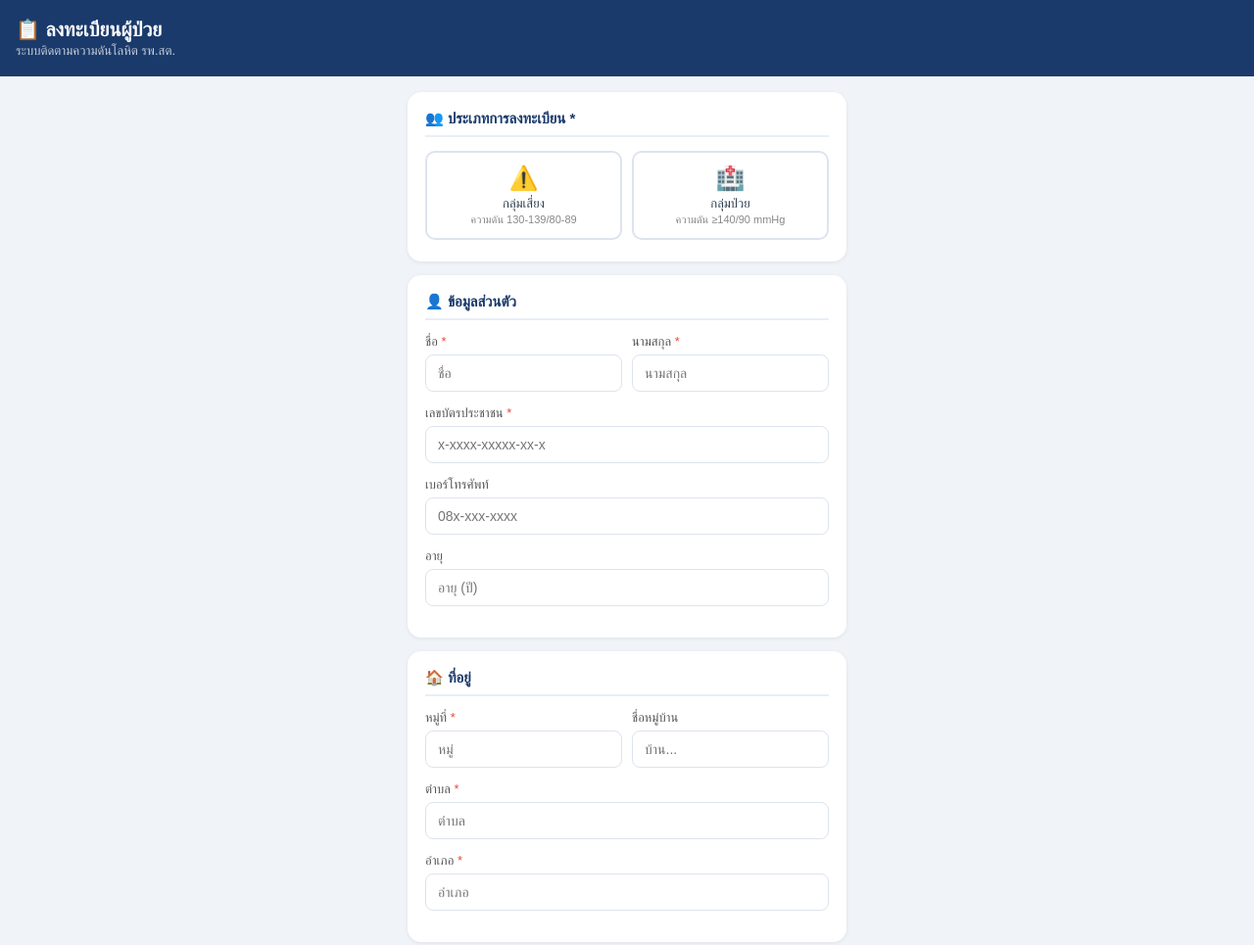
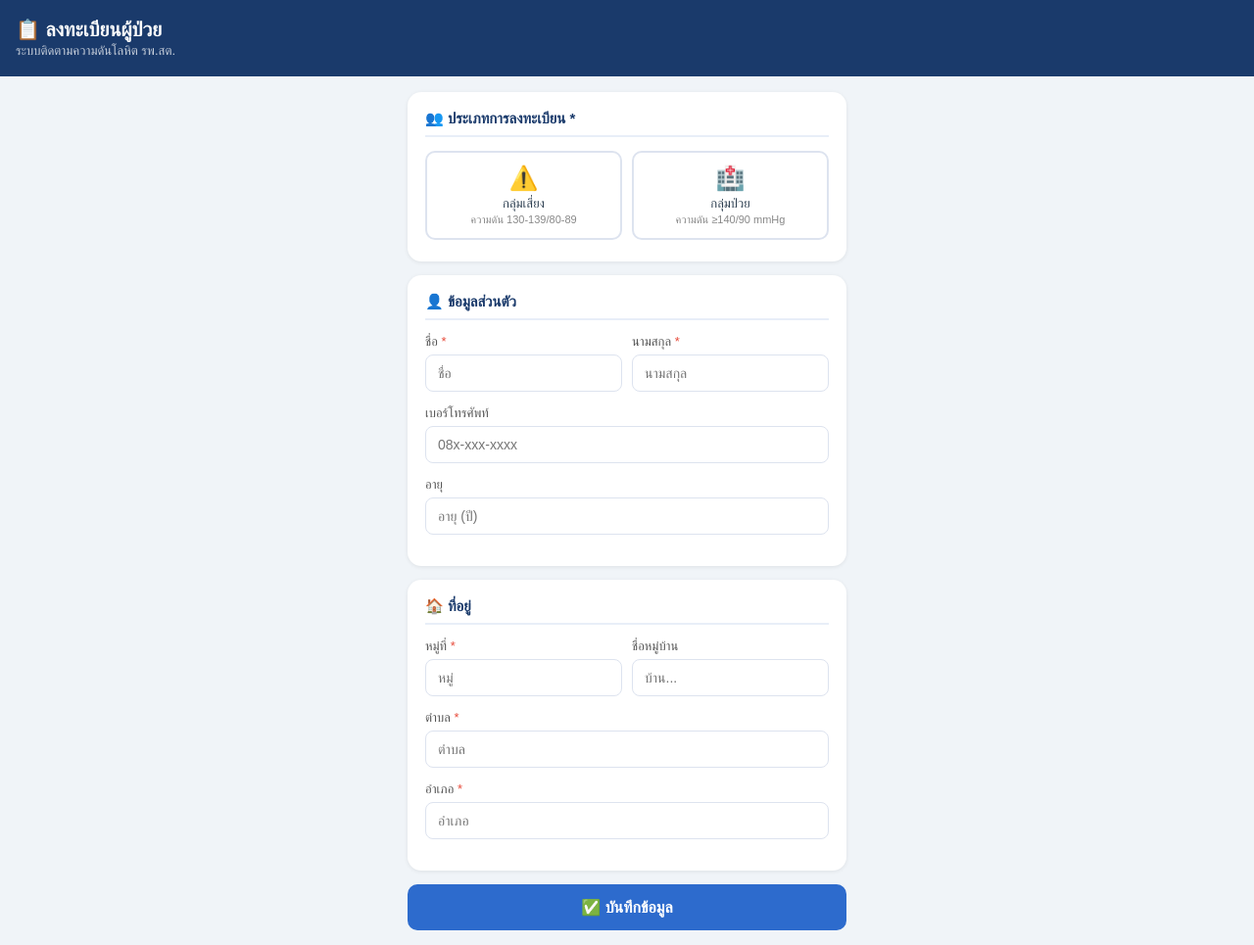
Before and after one commit to linenongbor09690-code/bp-lineoa, a website: page bp-lineoa/liff/register.html in a window 1280 px wide. Shown: the top 965 px of the page at 98% size. Drawn offline with Linux system fonts and the light colour scheme.

Commit message:
Remove ID card input and update LIFF ID
Removed ID card input field and updated LIFF ID.

```diff
--- a/bp-lineoa/liff/register.html
+++ b/bp-lineoa/liff/register.html
@@ -132,10 +132,6 @@
       </div>
     </div>
     <div class="form-group">
-      <label>เลขบัตรประชาชน <span class="req">*</span></label>
-      <input type="text" id="id_card" maxlength="13" placeholder="x-xxxx-xxxxx-xx-x">
-    </div>
-    <div class="form-group">
       <label>เบอร์โทรศัพท์</label>
       <input type="tel" id="phone" placeholder="08x-xxx-xxxx">
     </div>
@@ -188,7 +184,7 @@
 
 <script>
 const API_BASE = window.location.origin + '/api';
-const LIFF_ID = '__YOUR_LIFF_ID__';
+const LIFF_ID = '2009672584-hA6Itz4o';
 
 let lineUserId = '';
 
```
